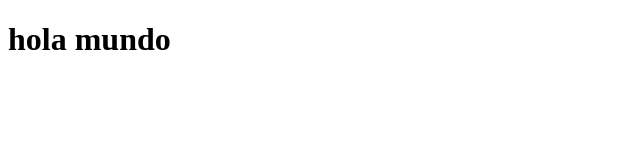
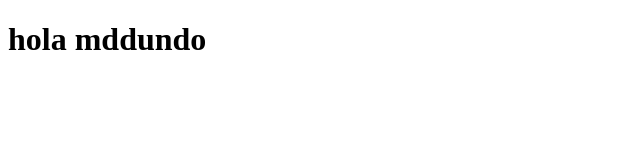
Before and after one commit to lautarovallelopez/ReactPractice, a React (Create React App) app in the folder 01-counter-app-cra/: page / in a window 1280 px wide. Shown: the top 160 px of the page, without its empty margins (0-640 px from the left). Built offline with nearby package versions, Linux system fonts and the light colour scheme.

Commit message:
Create the first component hello world

```diff
--- /dev/null
+++ b/01-counter-app-cra/src/App.jsx
@@ -0,0 +1,5 @@
+const App = () => {
+    return <h1>hola mddundo</h1>;
+}
+
+export default App;
--- a/01-counter-app-cra/src/index.jsx
+++ b/01-counter-app-cra/src/index.jsx
@@ -1,9 +1,6 @@
 import React from 'react';
 import ReactDOM from 'react-dom/client';
-
-function App() {
-    return <h1>hola mundo</h1>;
-}
+import App from './App';
 
 ReactDOM.createRoot(document.getElementById('root')).render(
     <React.StrictMode>
```
